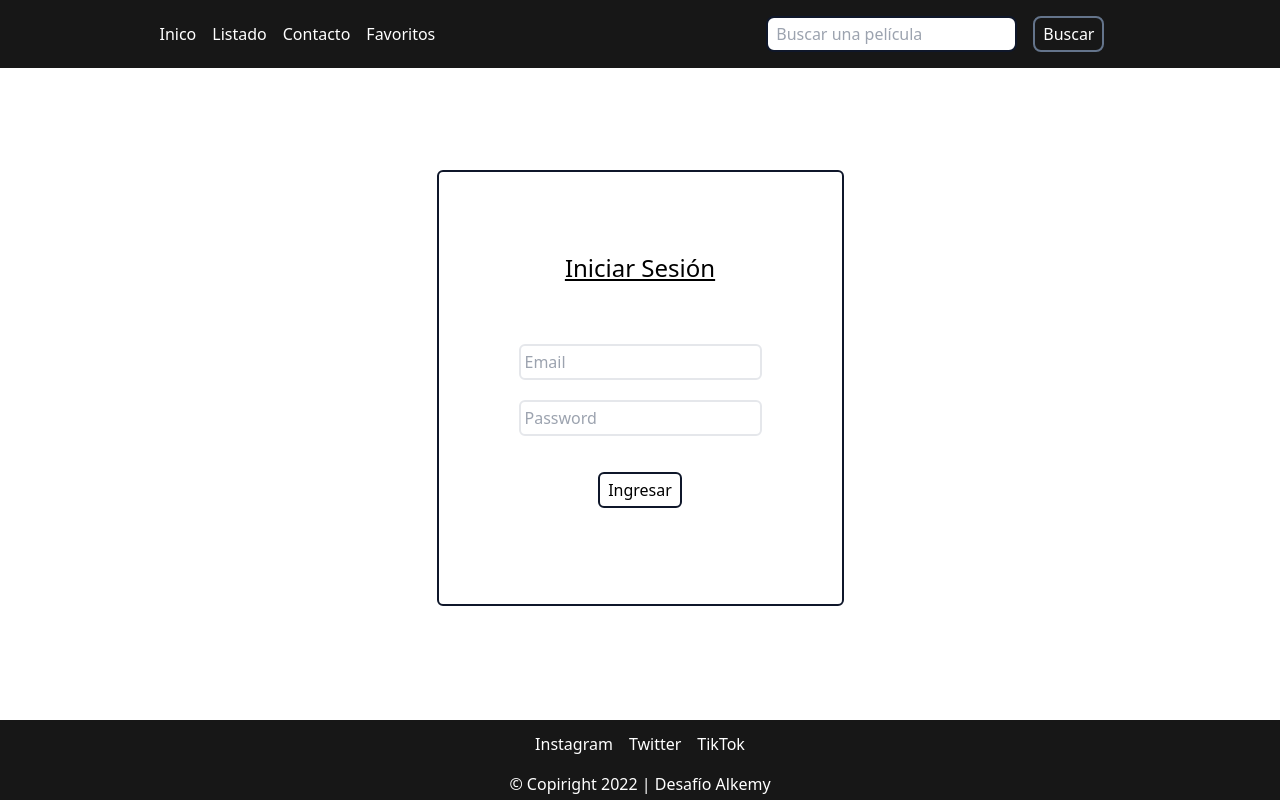
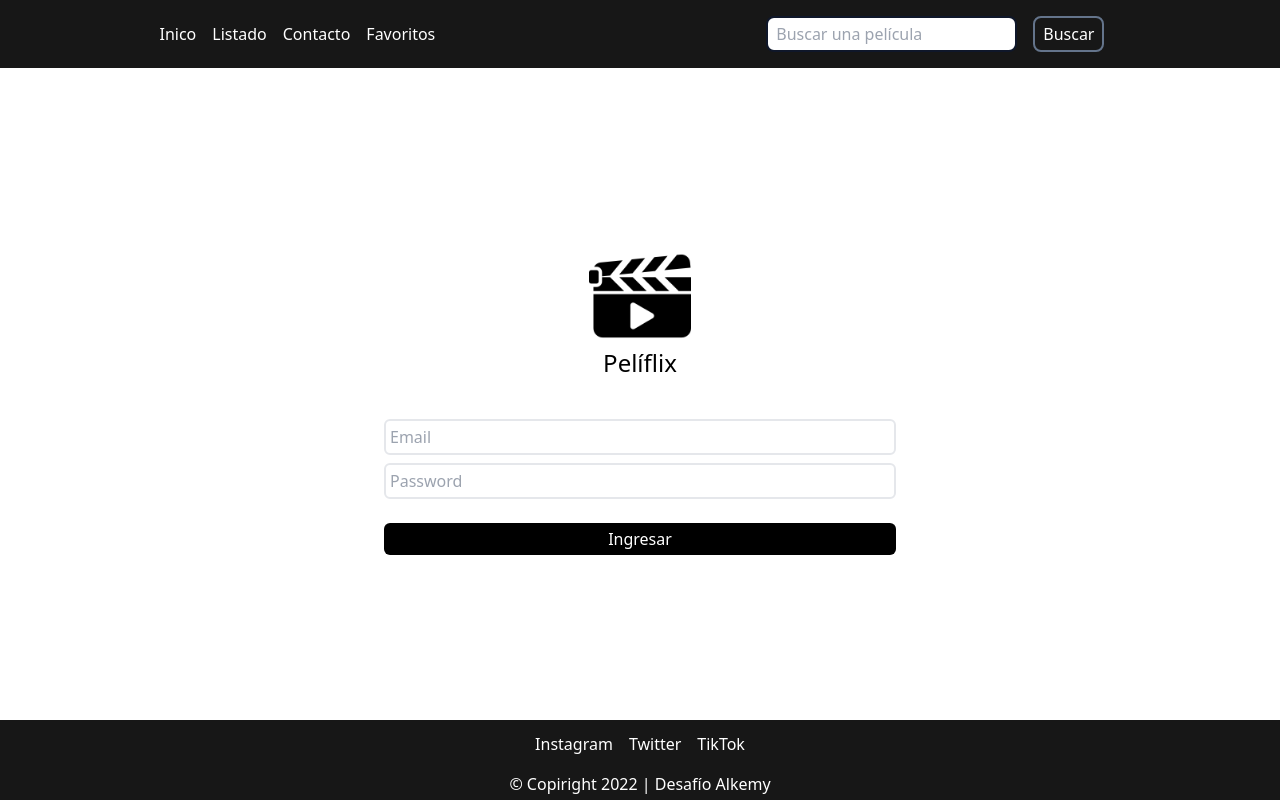
Before and after one commit to JoaquinDeLuca/Challenge, a React (Vite) app: page / in a window 1280 px wide. Built offline with nearby package versions, Linux system fonts and the light colour scheme.

Commit message:
changed style

```diff
--- a/src/Components/Login.jsx
+++ b/src/Components/Login.jsx
@@ -2,8 +2,9 @@ import axios from "axios";
 import swAlert from '@sweetalert/with-react'
 import { useNavigate } from "react-router-dom";
 import { useEffect } from "react";
+import icon from '../assets/pelicula.png'
 
-export default function Login() {
+export default function Login(props) {
 
   const navigate = useNavigate();
 
@@ -50,6 +51,7 @@ export default function Login() {
         })
         const tokenRecibido = res.data.token
         sessionStorage.setItem('token', tokenRecibido)
+        props.setlogged(true)
         navigate('/listado')
       })
   }
@@ -63,14 +65,15 @@ export default function Login() {
   },[])
 
   return (
-    <div className="flex justify-center items-center h-[80vh]">
-        <form onSubmit={submitHandler} className="flex flex-col gap-5 items-center m-10 border-2 border-slate-900 p-20 rounded-md">
-            <h2 className="text-2xl mb-10 underline">Iniciar Sesión</h2>
+    <div className="flex justify-center items-center h-[83vh]">
+        <form onSubmit={submitHandler} className="m-3 flex flex-col ">
+              <img className="w-1/5 m-auto" src={icon} alt='logo' />
+            <h2 className="text-2xl mb-10  text-center">Pelíflix</h2>
 
-            <input className="border-2 rounded-md p-1" type='text' name="email" placeholder="Email" />
+            <input className="border-2 rounded-md p-1 mb-2" type='text' name="email" placeholder="Email" />
             <input className="border-2 rounded-md p-1" type='Password' name="password" placeholder="Password" />
 
-            <button className="m-4 border-2 border-slate-900 hover:bg-slate-900 hover:text-white rounded-md px-2 py-1" type="submit">Ingresar</button>
+            <button className="mt-6 p-1 border-0 bg-black text-white rounded-md s" type="submit">Ingresar</button>
         </form>
     </div>
   )
```
